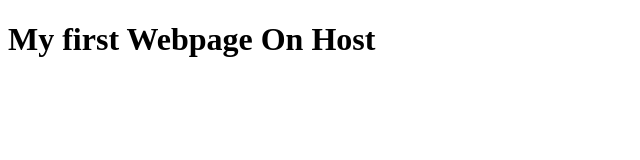
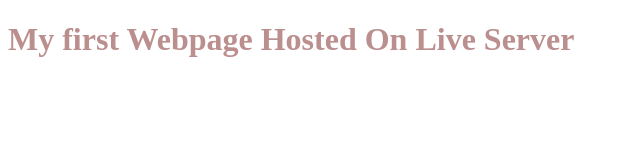
Before and after one commit to RajshriKathare/Webtech_A4, a plain HTML site: page index.html in a window 1280 px wide. Shown: the whole page, without its empty margins (0-640 px from the left). Drawn offline with Linux system fonts and the light colour scheme.

Commit message:
Update index.html

```diff
--- a/index.html
+++ b/index.html
@@ -6,6 +6,6 @@
     <title>Document</title>
 </head>
 <body>
-    <h1>My first Webpage On Host</h1>
+    <h1 style="color: rosybrown;">My first Webpage Hosted On Live Server</h1>
 </body>
 </html>
```
